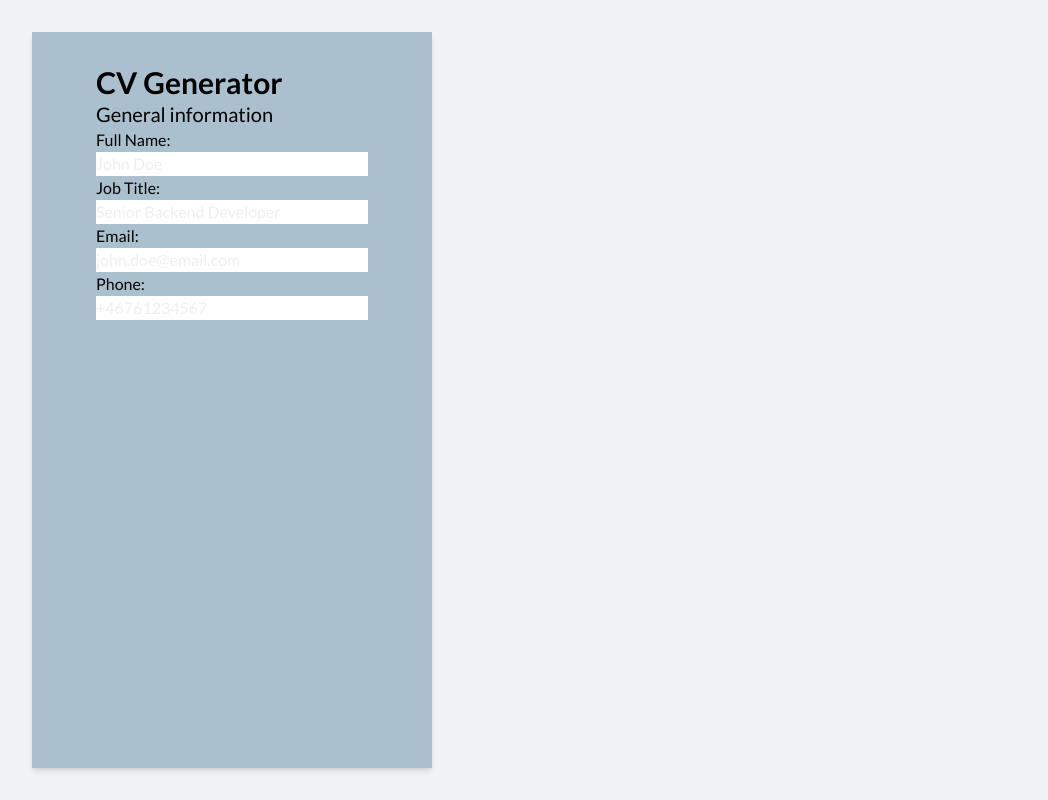
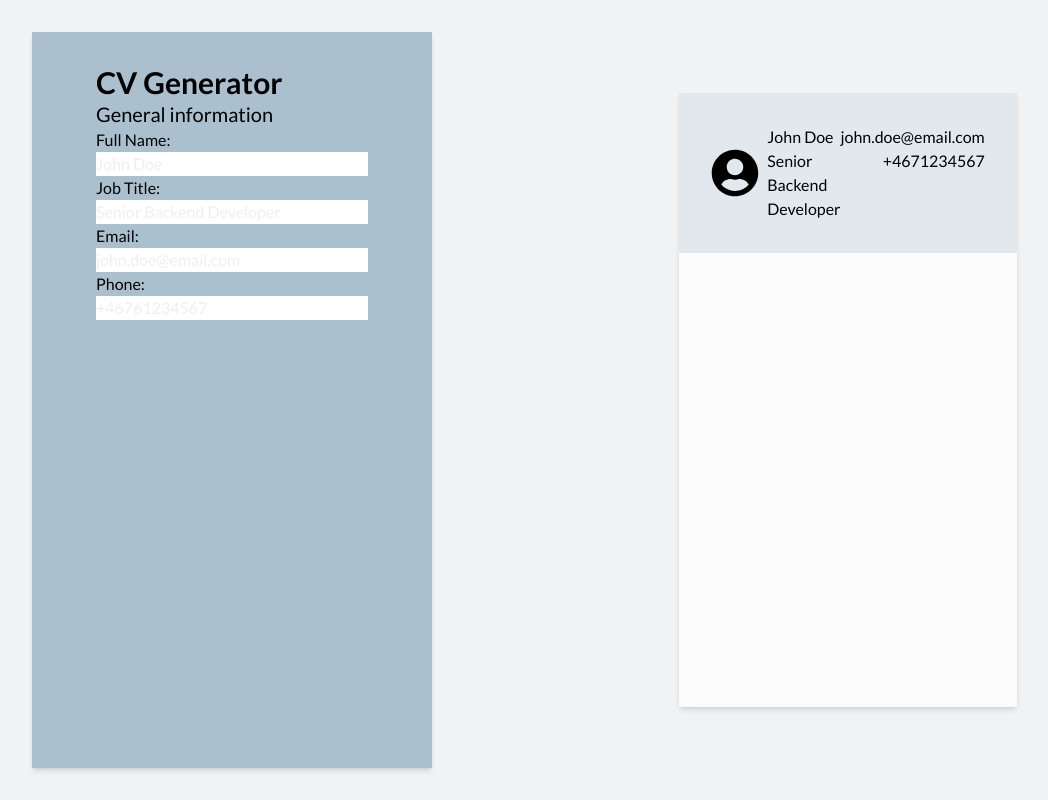
Before and after one commit to ThePhilgrim/cv-generator, a React (Vite) app: page / in a window 1280 px wide. Shown: the whole page, without its empty margins (32-1080 px from the left). Built offline with nearby package versions, Linux system fonts and the light colour scheme.

Commit message:
Start creating the CV preview

```diff
--- a/src/App.jsx
+++ b/src/App.jsx
@@ -1,5 +1,6 @@
 import GeneralInfo from './components/GeneralInfo';
 import ProjectHeading from './components/ProjectHeading';
+import CvPreview from './components/CvPreview';
 
 export default function App() {
   return (
@@ -10,6 +11,7 @@ export default function App() {
           <GeneralInfo />
         </aside>
         <main className="flex items-center justify-center col-span-12 lg:col-span-7 h-full">
+          <CvPreview />
         </main>
       </div>
     </div>
--- /dev/null
+++ b/src/components/CvPreview.jsx
@@ -0,0 +1,11 @@
+import GeneralPreview from './GeneralPreview';
+
+export default function CvPreview() {
+  return (
+    <div className="bg-gray-50 shadow-md h-5/6 w-2/3 mx-44">
+      <div className="bg-blue-100 py-8 general-preview">
+        <GeneralPreview />
+      </div>
+    </div>
+  );
+}
--- /dev/null
+++ b/src/components/GeneralPreview.jsx
@@ -0,0 +1,21 @@
+import { FaUserCircle } from 'react-icons/fa';
+
+export default function GeneralPreview() {
+  return (
+    <div className="flex justify-between px-8">
+      <div className="flex items-center info gap-2">
+        <div className="avatar">
+          <FaUserCircle className="h-12 w-12" />
+        </div>
+        <div className="flex flex-col name-title">
+          <span>John Doe</span>
+          <span>Senior Backend Developer</span>
+        </div>
+      </div>
+      <div className="contact-info flex flex-col">
+        <span className="email text-right">john.doe@email.com</span>
+        <span className="phone text-right">+4671234567</span>
+      </div>
+    </div>
+  );
+}
```
